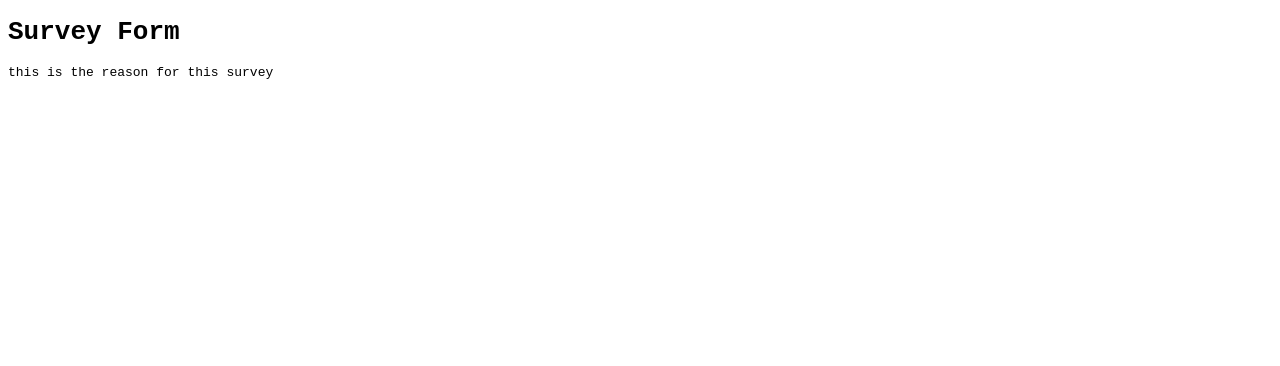
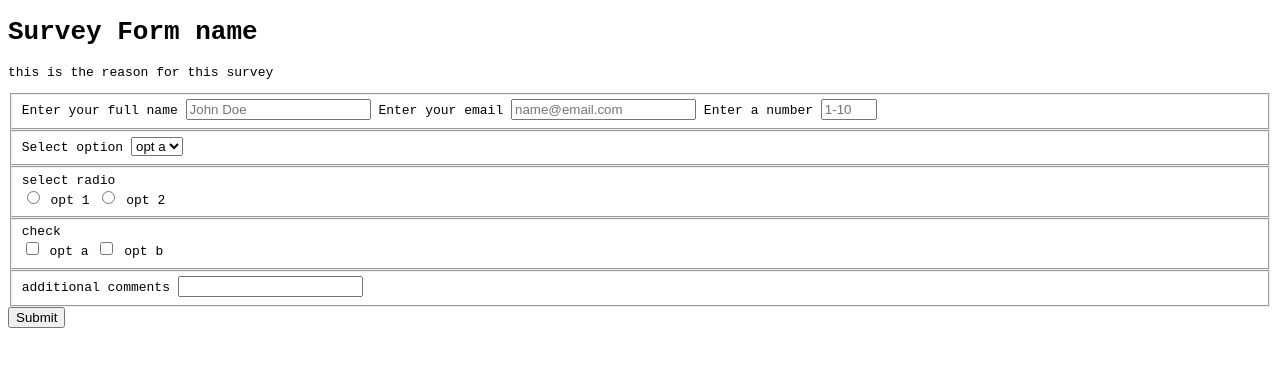
Before and after one commit to racheldenucci/freeCodeCamp, a plain HTML site: page surveyForm/surveyForm.html in a window 1280 px wide. Drawn offline with Linux system fonts and the light colour scheme.

Commit message:
added all fields

```diff
--- a/surveyForm/surveyForm.html
+++ b/surveyForm/surveyForm.html
@@ -6,16 +6,46 @@
         <title>Survey Form</title>
     </head>
     <body>
-        <h1>Survey Form</h1>
+        <h1 id="title">Survey Form name</h1>
         <p id="description">this is the reason for this survey</p>
+        <form id="survey-form">
+            <fieldset>
+                <label id="name-label">Enter your full name <input type="text" id="name" required placeholder="John Doe"></label>
+                <label id="email-label">Enter your email <input type="email" id="email" required placeholder="name@email.com"></label>
+                <label id="number-label">Enter a number <input type="number" id="number" min="1" max="10" placeholder="1-10"> </label>
+            </fieldset>
+            <fieldset>
+                <label id="dropdown">Select option</label>
+            <select>
+                <option>opt a</option>
+                <option>opt b</option>
+                <option>opt c</option>
+            </select>
+            </fieldset>
+
+            <fieldset name="radio">
+                <label>select radio</label><br>
+                <input type="radio">
+                <label>opt 1</label>
+                <input type="radio">
+                <label>opt 2</label>
+            </fieldset>
+
+            <fieldset name="check">
+                <label>check</label><br>
+                <input type="checkbox" value="a">
+                <label>opt a</label>
+                <input type="checkbox" value="b">
+                <label>opt b</label>
+            </fieldset>
+
+            <fieldset>
+                <label>additional comments</label>
+                <input type="text">
+            </fieldset>
+
+            <input type="submit" id="submit">
+        </form>
+
     </body>
 </html>
-
-<!--
-    <fieldset>
-        <label>Enter Your First Name: <input type="text" required /></label>
-        <label>Enter Your Last Name: <input type="text" required /></label>
-        <label>Enter Your Email: <input type="email" required /></label>
-        <label>Create a New Password: <input type="password" pattern="[a-z0-5]{8,}" required /></label>
-      </fieldset>
-  -->
```
